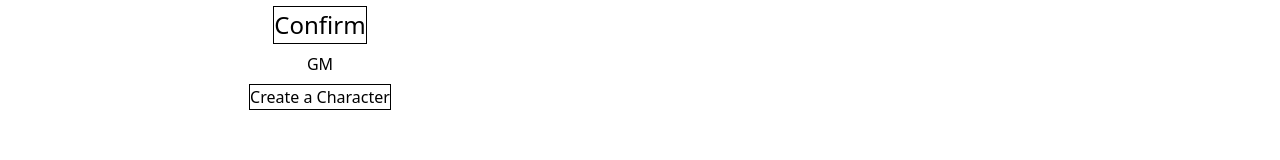
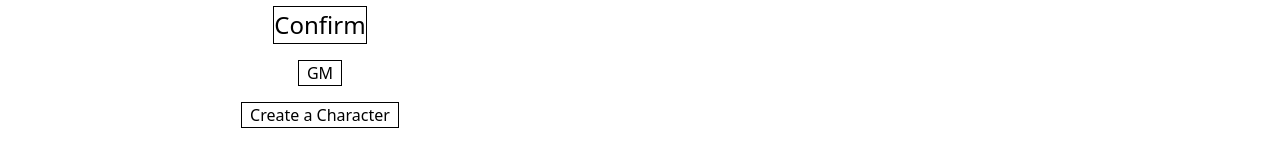
Before and after one commit to tarthurf/dnd-session-helper, a React (Create React App) app in the folder client/: page / in a window 1280 px wide. Shown: the part 444-604 px from the top of the page. Built offline with nearby package versions, Linux system fonts and the light colour scheme; no server answers.

Commit message:
added border to gm button, created production build

```diff
--- a/client/src/App.js
+++ b/client/src/App.js
@@ -104,8 +104,12 @@ const App = () => {
                     Confirm
                 </button>
                 </form>
-                <button onClick={gmLogin}>GM</button>
-                <button className='border border-black m-2'
+                <button className='border border-black m-2 px-2'
+                  onClick={gmLogin}
+                >
+                  GM
+                </button>
+                <button className='border border-black m-2 px-2'
                   onClick={() => setCreateCharacterState(!createCharacterState)}
                 >
                   Create a Character
```
Also changed, not shown: 13 other files (tests, documents, lock files or other folders).
